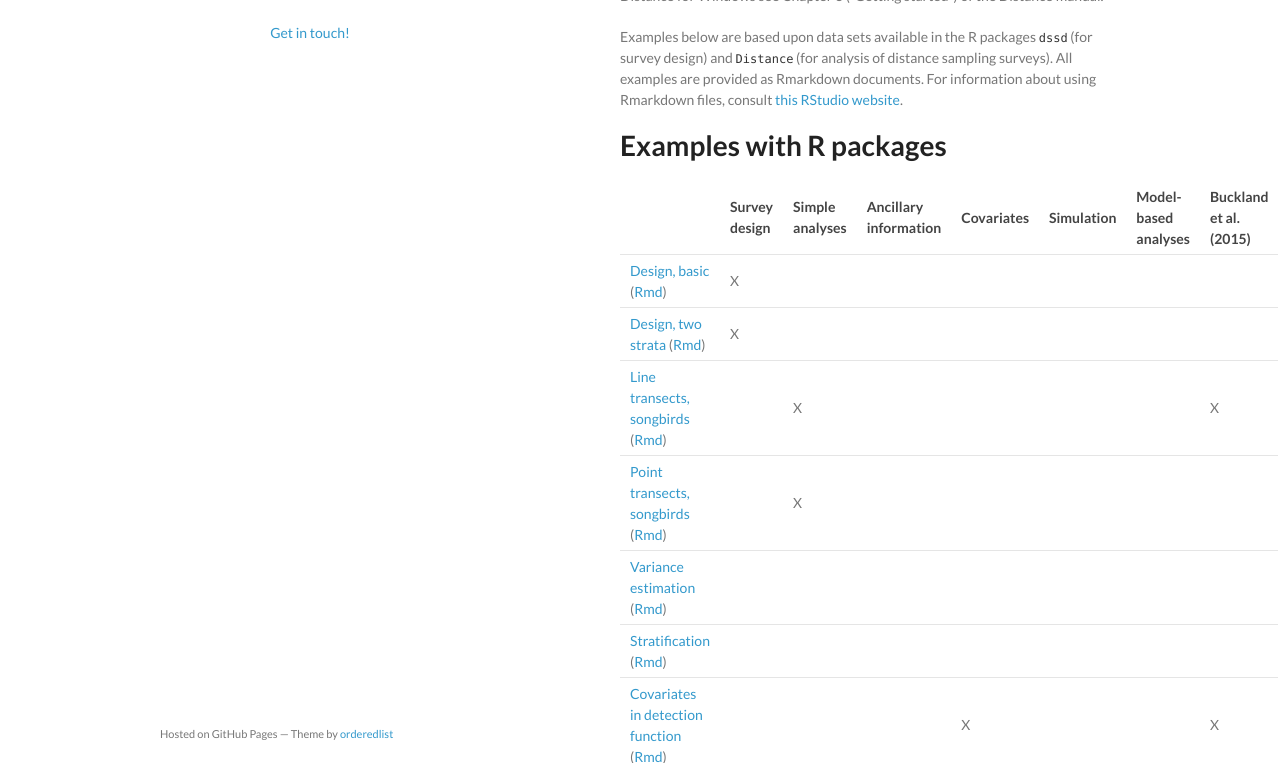
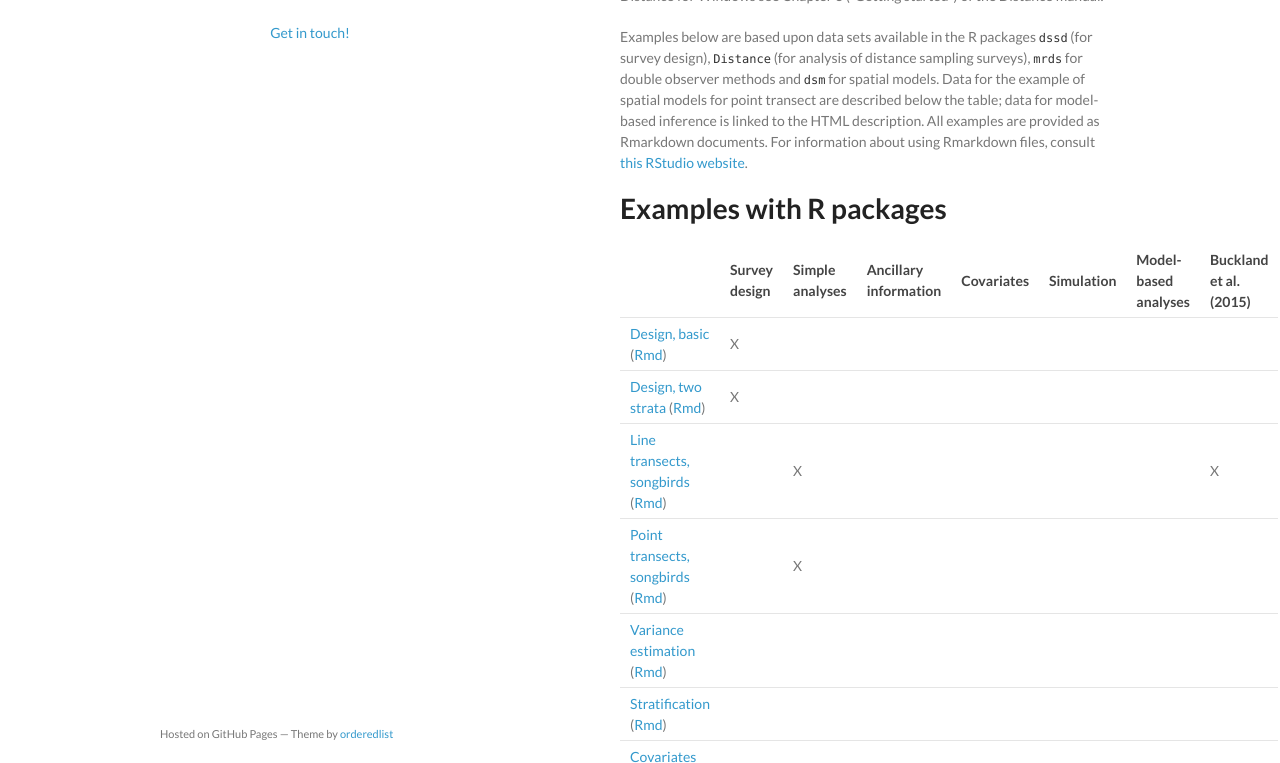
Before and after one commit to distanceexamples/distanceexamples.github.io, a Jekyll site: the page built from index.md, in a window 1280 px wide and 900 px high, cut to the strip 137-900 px from the top of the window. Built offline with Jekyll 4.4.1, drawn with Linux system fonts in a browser that asks for light colours.

Commit message:
header info about data for all packages

```diff
--- a/index.md
+++ b/index.md
@@ -8,7 +8,7 @@ layout: index
 
 Here you can find a set of worked examples ("vignettes") demonstrating various aspects of distance sampling design and analysis using free software tools we have created and maintain. At present they focus on R packages; for examples using Distance for Windows see Chapter 3 ("Getting started") of the Distance manual.
 
-Examples below are based upon data sets available in the R packages `dssd` (for survey design) and `Distance` (for analysis of distance sampling surveys).  All examples are provided as Rmarkdown documents.  For information about using Rmarkdown files, consult [this RStudio website](https://rmarkdown.rstudio.com/).
+Examples below are based upon data sets available in the R packages `dssd` (for survey design), `Distance` (for analysis of distance sampling surveys), `mrds` for double observer methods and `dsm` for spatial models.  Data for the example of spatial models for point transect are described below the table; data for model-based inference is linked to the HTML description.   All examples are provided as Rmarkdown documents.  For information about using Rmarkdown files, consult [this RStudio website](https://rmarkdown.rstudio.com/).
 
 # Examples with R packages
 
```
